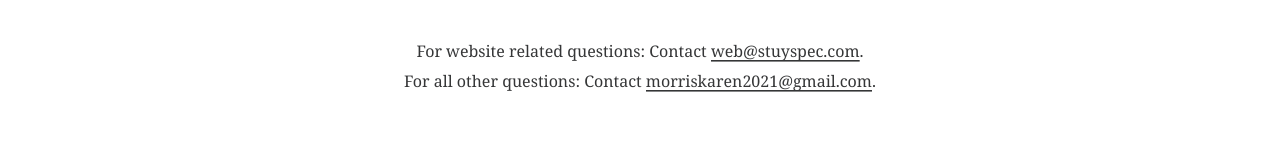
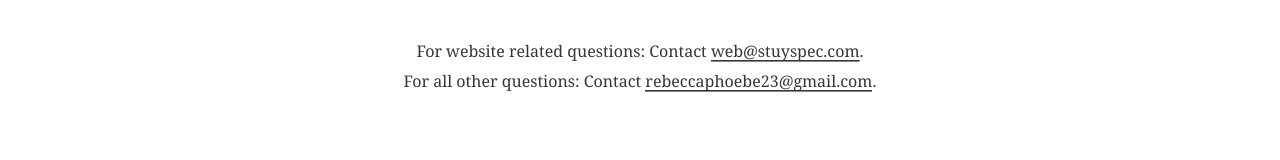
Before and after one commit to stuyspec/stuyspec-rewrite, a Next.js app: page /about/contact in a window 1280 px wide. Shown: the part 377-537 px from the top of the page. Built offline with nearby package versions, Linux system fonts and the light colour scheme.

Commit message:
use current eic email on contact page

```diff
--- a/pages/about/contact.tsx
+++ b/pages/about/contact.tsx
@@ -6,10 +6,11 @@ const ContactPage = () => {
 			<Head>
 				<title>Contact | The Spectator</title>
 			</Head>
-      <div style={{
+			<div
+				style={{
 					textAlign: "center",
 					display: "flex",
-          height: "calc(100vh - 172px)"
+					height: "calc(100vh - 172px)",
 				}}
 				className="contact-page"
 			>
@@ -17,26 +18,22 @@ const ContactPage = () => {
 					<h1>Contact Us</h1>
 					<p style={{ marginTop: "32px", fontFamily: "Georgia" }}>
 						For website related questions: Contact{" "}
-            <a
-              className="link"
-              href="mailto:web@stuyspec.com"
-            >
+						<a className="link" href="mailto:web@stuyspec.com">
 							web@stuyspec.com
 						</a>
 						.
 					</p>
-          <p style={{marginTop: "8px", fontFamily: "Georgia"}}>
+					<p style={{ marginTop: "8px", fontFamily: "Georgia" }}>
 						For all other questions: Contact{" "}
 						<a
 							className="link"
-              href="mailto:morriskaren2021@gmail.com"
+							href="mailto:rebeccaphoebe23@gmail.com"
 						>
-              morriskaren2021@gmail.com
+							rebeccaphoebe23@gmail.com
 						</a>
 						.
 					</p>
 				</div>
-
 			</div>
 		</>
 	);
```
Lines whose indentation alone changed are shown as unchanged.
